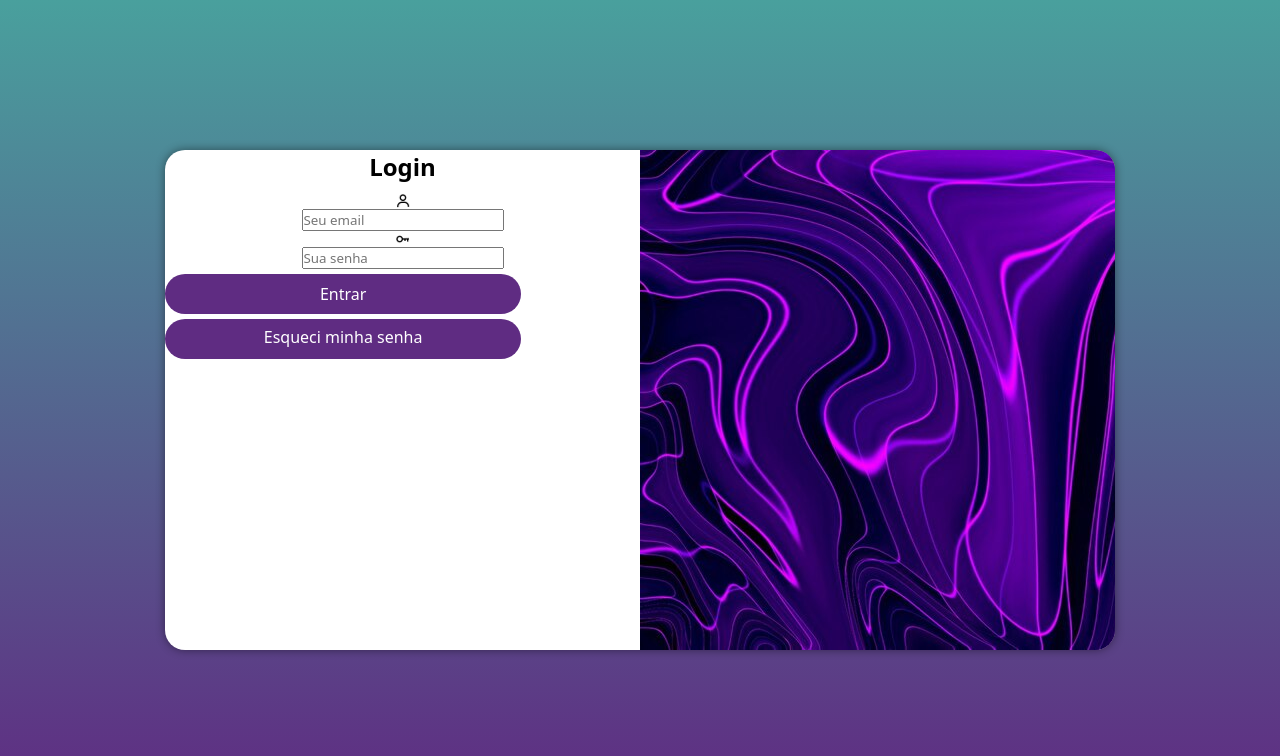
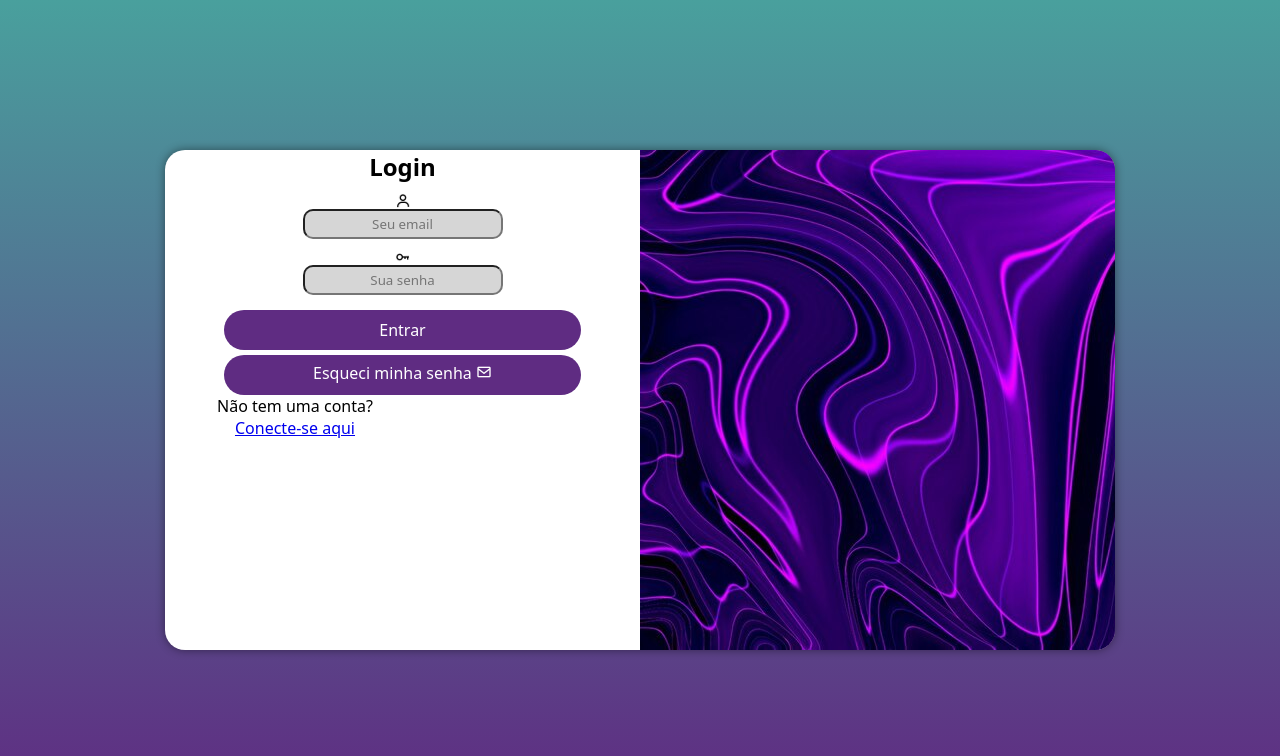
Before and after one commit to davipadilha19/Desenvolvimento-Front-end, a plain HTML site: page index.html in a window 1280 px wide. Drawn offline with nearby package versions, Linux system fonts and the light colour scheme.

Commit message:
Update index.html

```diff
--- a/index.html
+++ b/index.html
@@ -3,6 +3,8 @@
     <meta charset="UTF-8">
     <meta name="viewport" content="width=device-width, initial-scale=1.0">
     <link href='https://unpkg.com/boxicons@2.1.4/css/boxicons.min.css' rel='stylesheet'>
+    <link href='https://unpkg.com/boxicons@2.1.4/css/boxicons.min.css' rel='stylesheet'>
+
     <link rel="stylesheet" href="style.css">
     <link rel="stylesheet" href="media-query.css">
     <title>ADS CAD</title>
@@ -22,17 +24,27 @@
                 <form action="login.js" method="post">
                     <div class="campo">
                        <div class="input">
-                        <input type="email" name="login" id="ilogin" placeholder="Seu email">
+                        <input type="email" name="login" id="ilogin" placeholder="Seu email" class="preencher">
                        <label for="ilogin"> <i class='bx bx-user bx-tada bx-rotate-90' ></i> </label><!--Usei isso de um site chamado boxicons!!-->
                        </div>
                        <div class="input">
-                        <input type="password" name="senha" id="isenha" placeholder="Sua senha">
+                        <input type="password" name="senha" id="isenha" placeholder="Sua senha" class="preencher">
                        <label for="isenha"><i class='bx bx-key bx-rotate-90 bx-tada' undefined ></i></label>
                        </div>
 
                     </div>
-                    <input class="botao" type="submit" value="Entrar">
-                    <a href="esqueci.html" class="botao">Esqueci minha senha</a>
+                    <div class="botoes">
+                        <input class="entrar" type="submit" value="Entrar">
+                    <a href="esqueci.html" class="botao">Esqueci minha senha <i class='bx bx-envelope'></i></a>
+                    </div>
+                    <div class="criar">
+                        <p class="txt">
+                            Não tem uma conta?
+                        </p>
+                        <p>
+                            <a href="criar">Conecte-se aqui</a>
+                        </p>
+                    </div>
                 </form>
             </div>
         </section>
```
